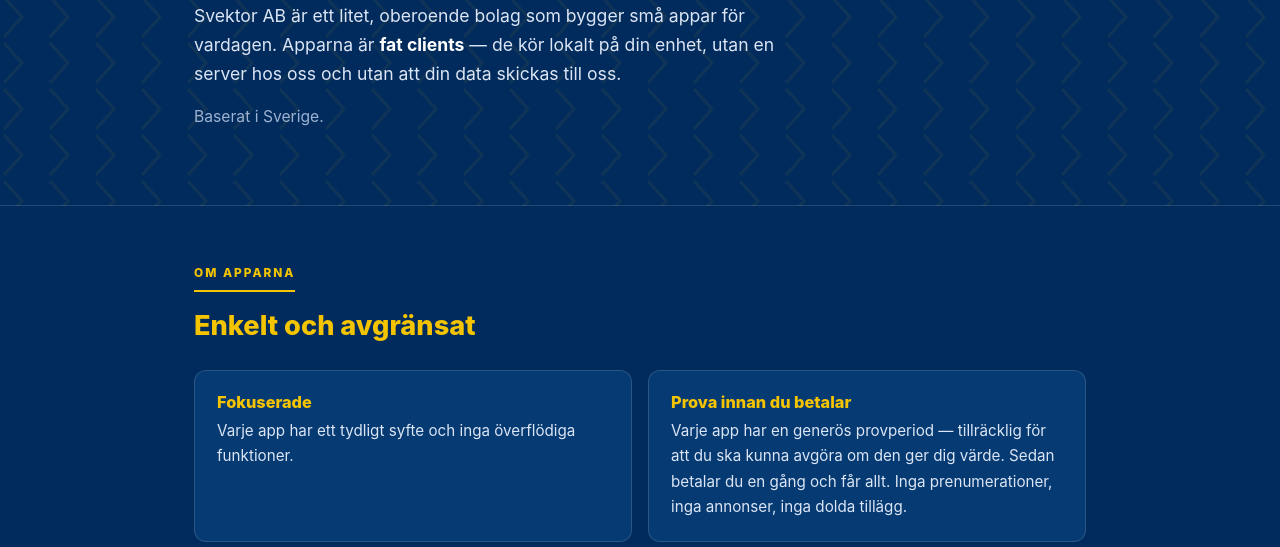
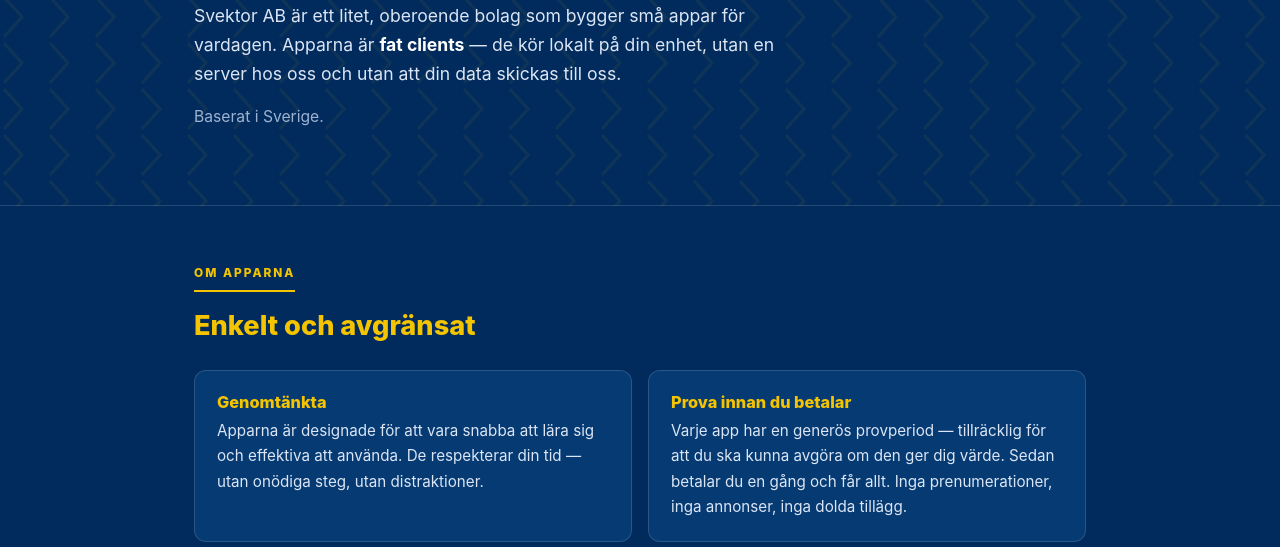
Before and after one commit to Svektor-AB/svektor.github.io, a plain HTML site: page index.html in a window 1280 px wide. Shown: the part 253-800 px from the top of the page. Drawn offline with Linux system fonts and the light colour scheme.

Commit message:
Rephrase "Focused" card to "Thoughtfully designed / Genomtänkta"
Shifts emphasis from feature-scarcity to intentional design that
respects the user's time — quick to learn, efficient to use.

Co-Authored-By: Claude Sonnet 4.6 <noreply@anthropic.com>
Claude-Session: https://claude.ai/code/session_01HAPZTekYYQzVFjCPwuUHR7

```diff
--- a/index.html
+++ b/index.html
@@ -51,8 +51,8 @@
       <h2>Enkelt och avgränsat</h2>
       <div class="grid two">
         <div class="card">
-          <h3>Fokuserade</h3>
-          <p>Varje app har ett tydligt syfte och inga överflödiga funktioner.</p>
+          <h3>Genomtänkta</h3>
+          <p>Apparna är designade för att vara snabba att lära sig och effektiva att använda. De respekterar din tid — utan onödiga steg, utan distraktioner.</p>
         </div>
         <div class="card">
           <h3>Prova innan du betalar</h3>
```
Also changed, not shown: en/index.html (+2 -2 lines).
